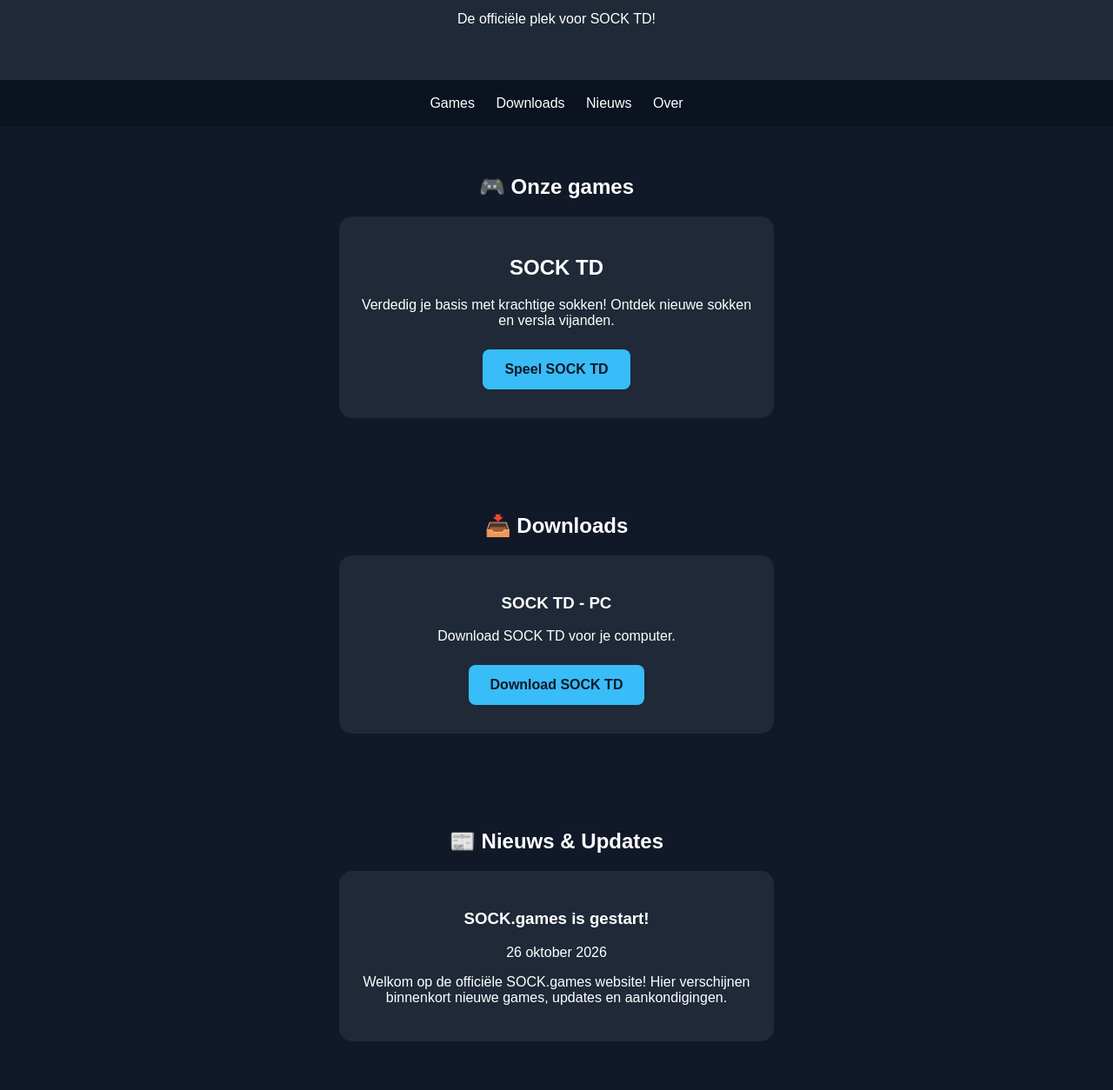
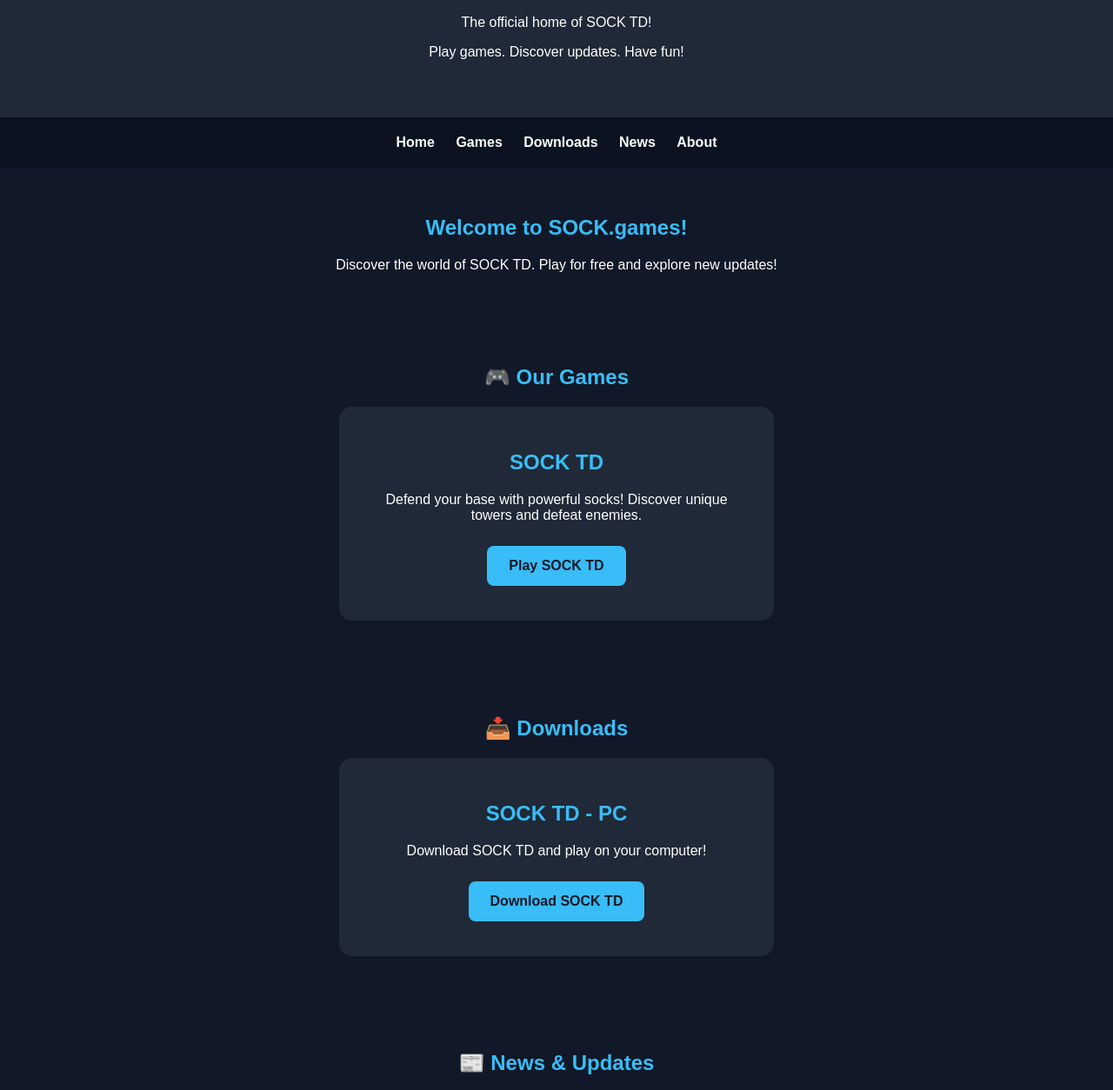
Before and after one commit to SockTDev/SOCK.games, a plain HTML site: page index.html in a window 1280 px wide. Shown: the part 152-1406 px from the top of the page at 87% size. Drawn offline with Linux system fonts and the light colour scheme.

Commit message:
Revise index.html for improved layout and content
Updated the website's content and styles for better clarity and organization.

```diff
--- a/index.html
+++ b/index.html
@@ -1,13 +1,18 @@
+
 <!DOCTYPE html>
 <html lang="en">
 <head>
     <meta charset="UTF-8">
     <meta name="viewport" content="width=device-width, initial-scale=1.0">
-<title>SOCK.games</title>
+    <title>SOCK.games | Official Website</title>
 
     <style>
         * {
             box-sizing: border-box;
+        }
+
+        html {
+            scroll-behavior: smooth;
         }
 
         body {
@@ -20,7 +25,7 @@
 
         header {
             background: #1f2937;
-    padding: 45px 20px;
+            padding: 50px 20px;
         }
 
         h1 {
@@ -28,15 +33,20 @@
             font-size: 48px;
         }
 
+        h2 {
+            color: #38bdf8;
+        }
+
         nav {
             background: #0b1220;
-    padding: 18px;
+            padding: 20px;
         }
 
         nav a {
             color: white;
+            text-decoration: none;
             margin: 10px;
-    text-decoration: none;
+            font-weight: bold;
         }
 
         nav a:hover {
@@ -49,21 +59,21 @@
 
         .card {
             background: #1f2937;
+            max-width: 500px;
             margin: 20px auto;
-    padding: 25px;
+            padding: 30px;
             border-radius: 15px;
-    max-width: 500px;
         }
 
         .button {
             display: inline-block;
             background: #38bdf8;
             color: #111827;
-    border: none;
             padding: 14px 25px;
-    margin: 8px;
+            margin: 10px;
             border-radius: 8px;
             text-decoration: none;
+            font-size: 16px;
             font-weight: bold;
             cursor: pointer;
         }
@@ -74,7 +84,7 @@
 
         footer {
             background: #0b1220;
-    padding: 20px;
+            padding: 25px;
             color: #9ca3af;
         }
     </style>
@@ -83,29 +93,40 @@
 <body>
 
     <header>
-  <h1>SOCK.games 🧦</h1>
-  <p>De officiële plek voor SOCK TD!</p>
+        <h1>SOCK.games</h1>
+        <p>The official home of SOCK TD!</p>
+        <p>Play games. Discover updates. Have fun!</p>
     </header>
 
     <nav>
+        <a href="#home">Home</a>
         <a href="#games">Games</a>
         <a href="#downloads">Downloads</a>
-  <a href="#nieuws">Nieuws</a>
-  <a href="#over">Over</a>
+        <a href="#news">News</a>
+        <a href="#about">About</a>
     </nav>
 
+    <section id="home">
+        <h2>Welcome to SOCK.games!</h2>
+        <p>
+            Discover the world of SOCK TD.
+            Play for free and explore new updates!
+        </p>
+    </section>
+
     <section id="games">
-  <h2>🎮 Onze games</h2>
+        <h2>🎮 Our Games</h2>
 
         <div class="card">
             <h2>SOCK TD</h2>
+
             <p>
-      Verdedig je basis met krachtige sokken!
-      Ontdek nieuwe sokken en versla vijanden.
+                Defend your base with powerful socks!
+                Discover unique towers and defeat enemies.
             </p>
 
             <a class="button" href="socktd.html">
-      Speel SOCK TD
+                Play SOCK TD
             </a>
         </div>
     </section>
@@ -114,42 +135,49 @@
         <h2>📥 Downloads</h2>
 
         <div class="card">
-    <h3>SOCK TD - PC</h3>
-    <p>Download SOCK TD voor je computer.</p>
+            <h2>SOCK TD - PC</h2>
 
-    <a class="button" href="downloads/SOCKTD.zip" download>
+            <p>
+                Download SOCK TD and play on your computer!
+            </p>
+
+            <a class="button"
+               href="downloads/SOCKTD.zip"
+               download>
                 Download SOCK TD
             </a>
         </div>
     </section>
 
-<section id="nieuws">
-  <h2>📰 Nieuws & Updates</h2>
+    <section id="news">
+        <h2>📰 News & Updates</h2>
 
         <div class="card">
-    <h3>SOCK.games is gestart!</h3>
-    <p>26 oktober 2026</p>
+            <h3>Welcome to SOCK.games!</h3>
+            <p>October 26, 2026</p>
+
             <p>
-      Welkom op de officiële SOCK.games website!
-      Hier verschijnen binnenkort nieuwe
-      games, updates en aankondigingen.
+                Welcome to the official SOCK.games website!
+                Stay tuned for new games, updates,
+                and exciting announcements!
             </p>
         </div>
     </section>
 
-<section id="over">
-  <h2>🧦 Over SOCK TD</h2>
+    <section id="about">
+        <h2>🧦 About SOCK TD</h2>
 
         <div class="card">
             <p>
-      SOCK TD is een tower defense game
-      waarin sokken centraal staan!
+                SOCK TD is a tower defense game
+                featuring powerful socks,
+                unique abilities, and exciting battles!
             </p>
         </div>
     </section>
 
     <footer>
-  <p>SOCK.games - Gemaakt door SockTDev</p>
+        <p>SOCK.games | Created by SockTDev</p>
     </footer>
 
 </body>
```
Lines whose indentation alone changed are shown as unchanged.
